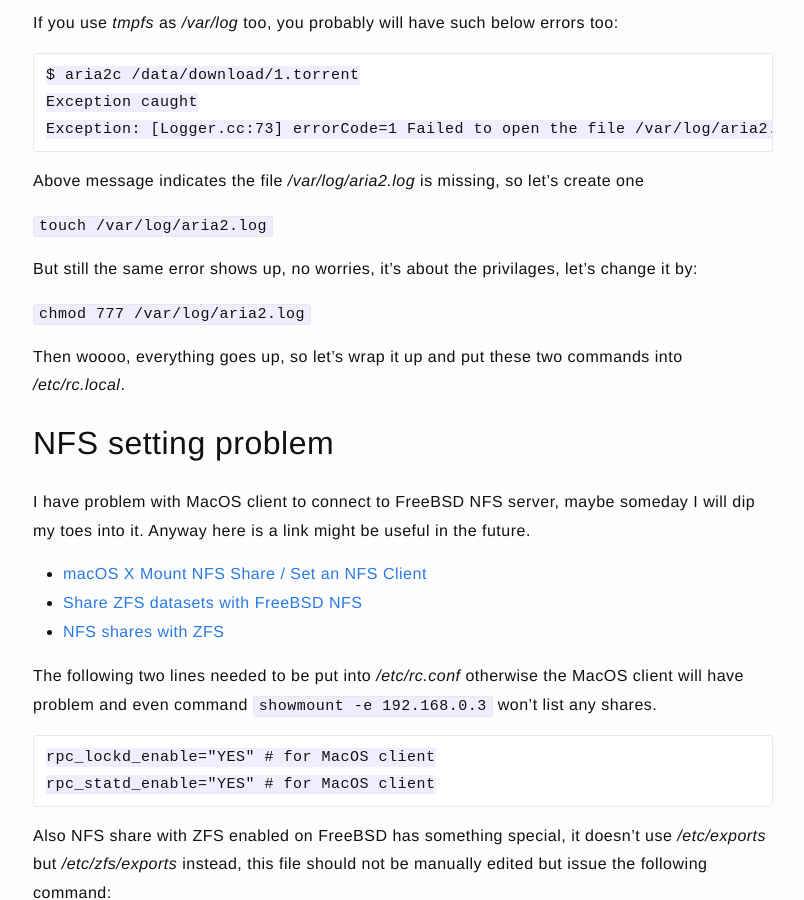
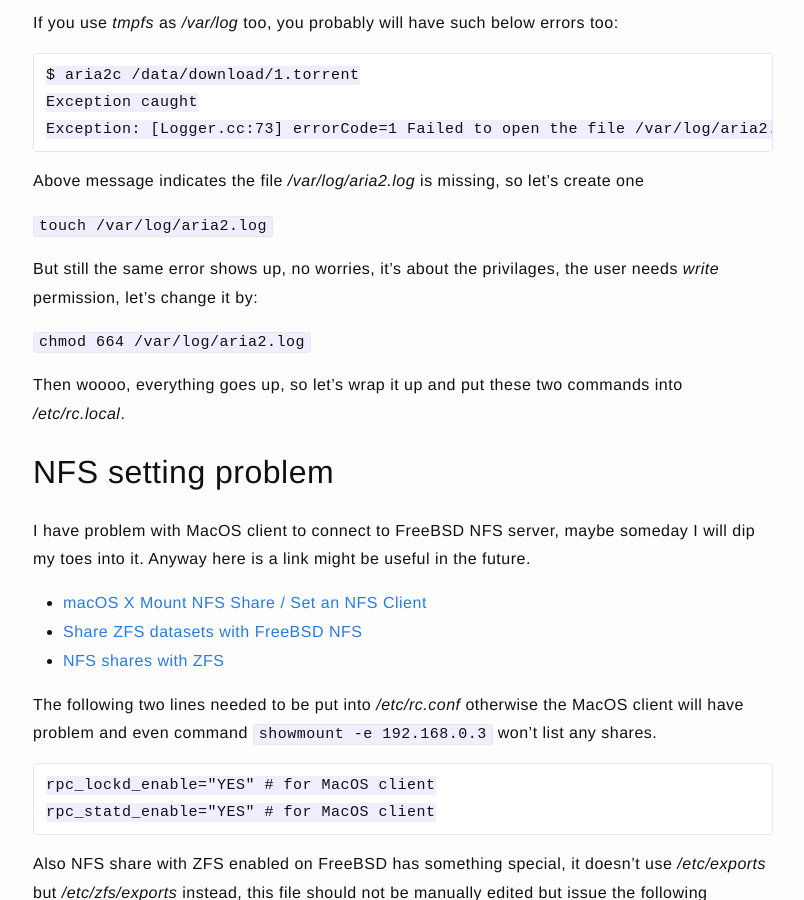
Before and after one commit to jazzi/jazzi.github.io, a Jekyll site: the page built from _posts/2023-12-21-hpe-microserver-gen10-with-freebsd.md, in a window 1280 px wide and 900 px high, scrolled down 12515 px. Shown: the whole window, without its empty margins (237-1041 px from the left). Built offline with Jekyll 4.4.1, drawn with Linux system fonts in a browser that asks for light colours.

Commit message:
change permission

```diff
--- a/_posts/2023-12-21-hpe-microserver-gen10-with-freebsd.md
+++ b/_posts/2023-12-21-hpe-microserver-gen10-with-freebsd.md
@@ -470,9 +470,9 @@ Above message indicates the file */var/log/aria2.log* is missing, so let's creat
 
 `touch /var/log/aria2.log`
 
-But still the same error shows up, no worries, it's about the privilages, let's change it by:
+But still the same error shows up, no worries, it's about the privilages, the user needs *write* permission, let's change it by:
 
-`chmod 777 /var/log/aria2.log`
+`chmod 664 /var/log/aria2.log`
 
 Then woooo, everything goes up, so let's wrap it up and put these two commands into */etc/rc.local*.
 
```
